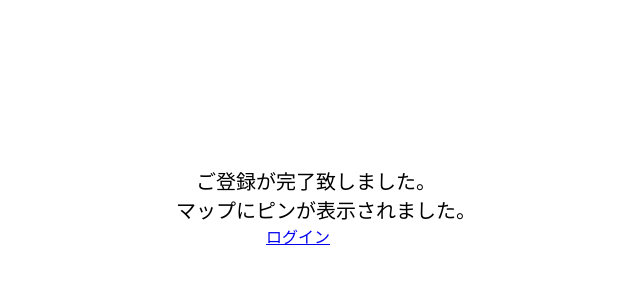
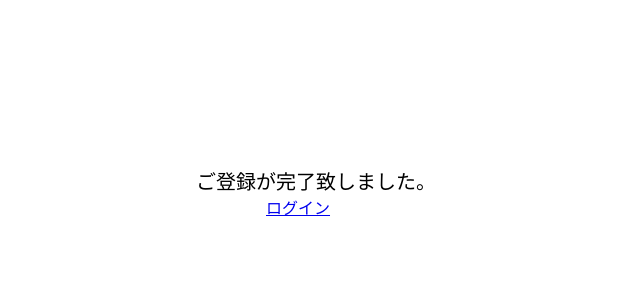
Before and after one commit to kekke1220/sotsusample, a PHP site: page /sign_up_end.php in a window 1280 px wide. Shown: the part 134-434 px from the top of the page, without its empty margins (412-1052 px from the left). Run offline with PHP 8.4, Linux system fonts and the light colour scheme.

Commit message:
一部削除

```diff
--- a/sign_up_end.php
+++ b/sign_up_end.php
@@ -9,7 +9,6 @@
 <body>
 
     <div class="txt1">ご登録が完了致しました。</div>
-    <div class="txt2">マップにピンが表示されました。</div>
     <a href="login.php">ログイン</a>
 
 </body>
```
